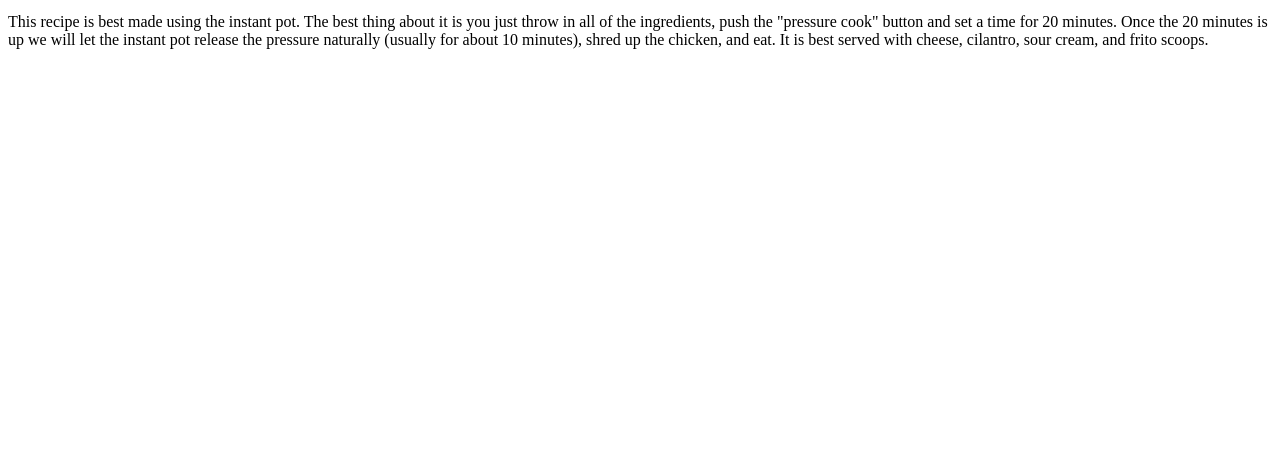
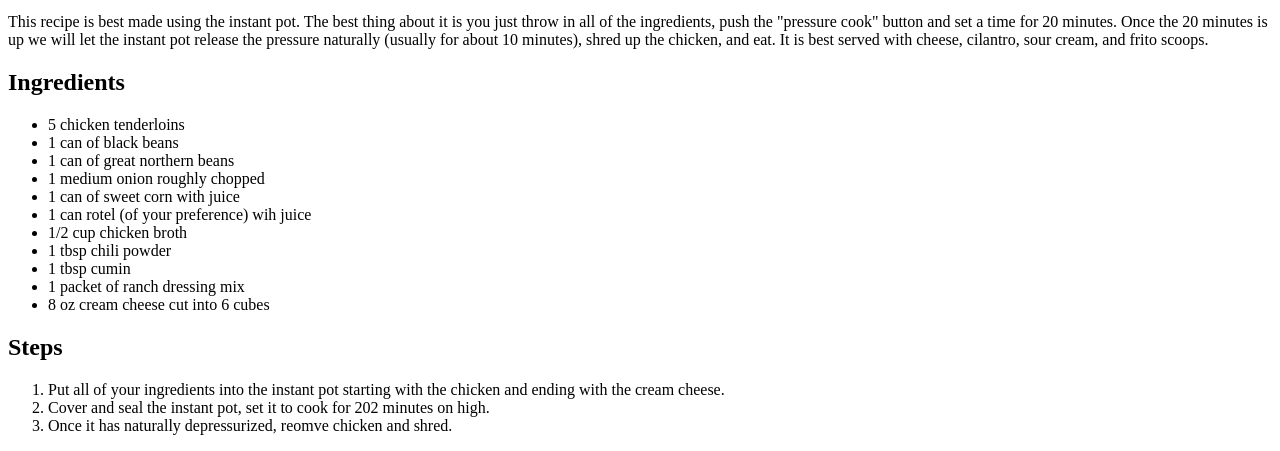
Before and after one commit to prestongit/gubs-recipes, a plain HTML site: page recipes/whitechickenchili.html in a window 1280 px wide. Shown: the part 421-872 px from the top of the page. Before the commit the page ends 800 px from the top, so only its background shows below. Drawn offline with Linux system fonts and the light colour scheme.

Commit message:
Add ingredients and steps

```diff
--- a/recipes/whitechickenchili.html
+++ b/recipes/whitechickenchili.html
@@ -11,5 +11,25 @@
     <img src="https://easychickenrecipes.com/wp-content/uploads/2019/07/crockpot-white-chicken-chili-IMG_7919-copy.jpg" alt="Delicious bowl of white chicken chili">
     <p>This dish is a spicy, cheesy, and savory hug for your stomach. It is great for cold days and can even be frozen and reheated at later dates for a quick and easy dinner.</p>
     <p>This recipe is best made using the instant pot. The best thing about it is you just throw in all of the ingredients, push the "pressure cook" button and set a time for 20 minutes. Once the 20 minutes is up we will let the instant pot release the pressure naturally (usually for about 10 minutes), shred up the chicken, and eat. It is best served with cheese, cilantro, sour cream, and frito scoops.</p>
+    <h2>Ingredients</h2>
+    <ul>
+        <li>5 chicken tenderloins</li>
+        <li>1 can of black beans</li>
+        <li>1 can of great northern beans</li>
+        <li>1 medium onion roughly chopped</li>
+        <li>1 can of sweet corn with juice</li>
+        <li>1 can rotel (of your preference) wih juice</li>
+        <li>1/2 cup chicken broth</li>
+        <li>1 tbsp chili powder</li>
+        <li>1 tbsp cumin</li>
+        <li>1 packet of ranch dressing mix</li>
+        <li>8 oz cream cheese cut into 6 cubes</li>
+    </ul>
+    <h2>Steps</h2>
+    <ol>
+        <li>Put all of your ingredients into the instant pot starting with the chicken and ending with the cream cheese.</li>
+        <li>Cover and seal the instant pot, set it to cook for 202 minutes on high.</li>
+        <li>Once it has naturally depressurized, reomve chicken and shred.</li>
+    </ol>
 </body>
 </html>
```
